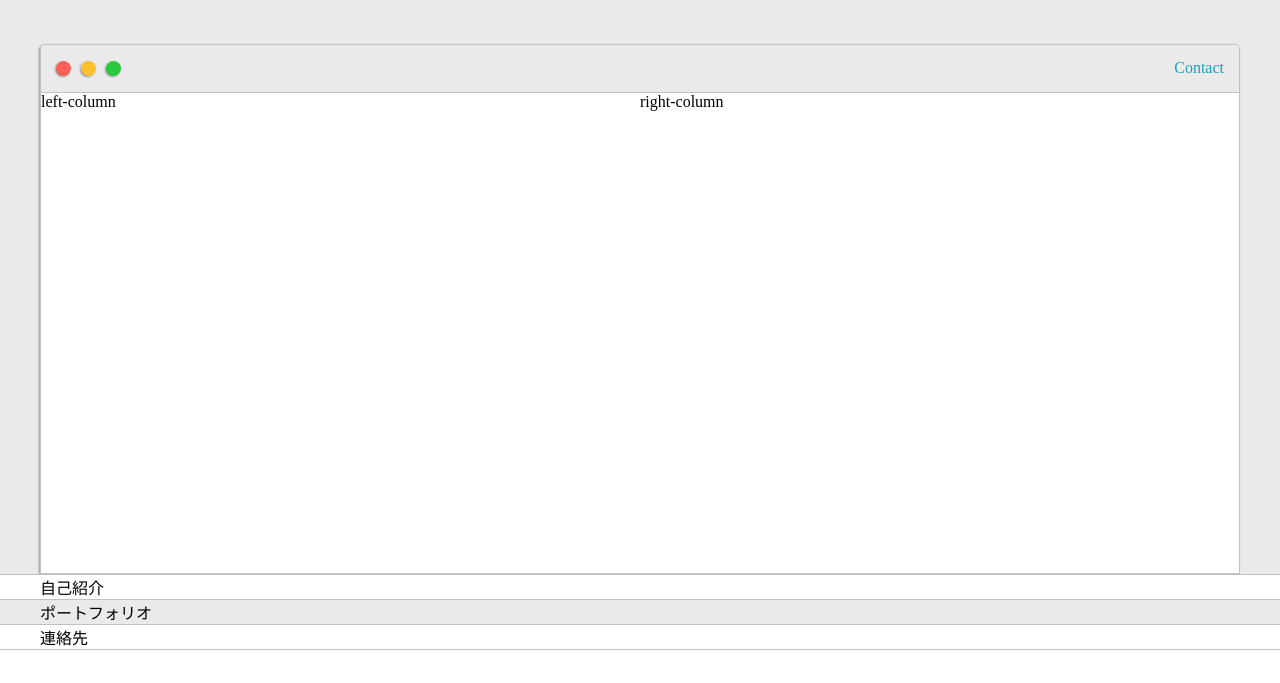
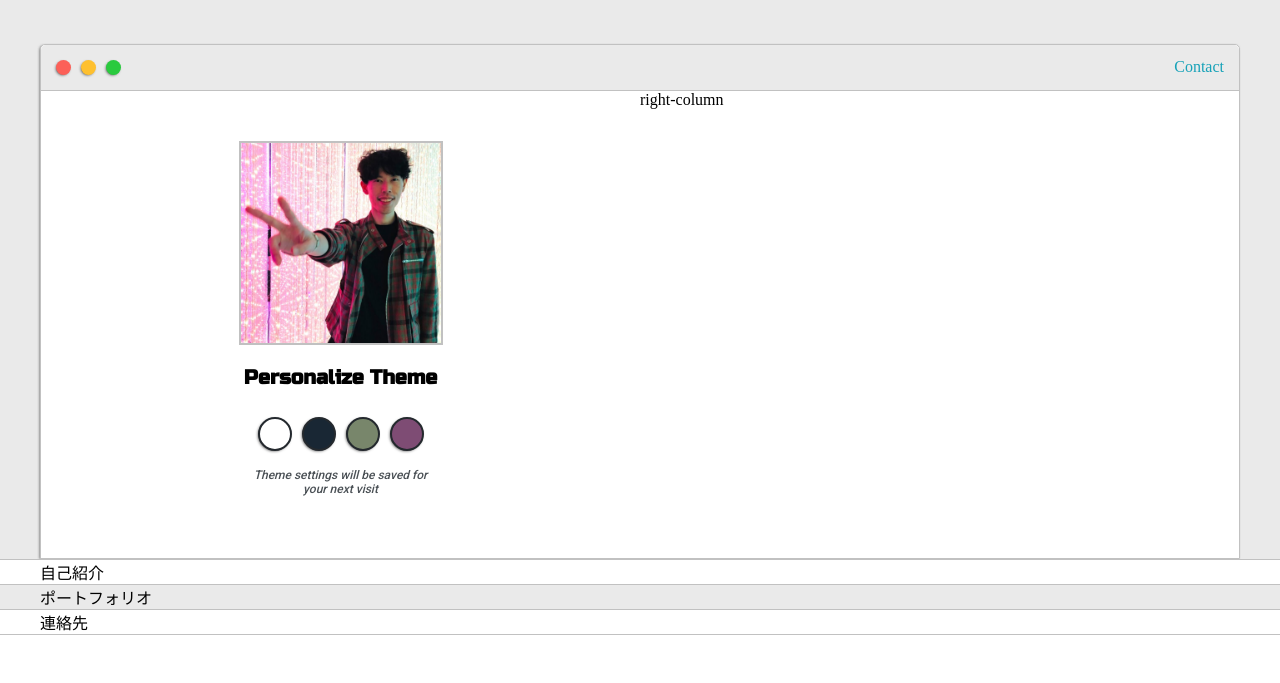
Before and after one commit to ks1590/my_portfolio_website, a plain HTML site: page index.html in a window 1280 px wide. Shown: the part 117-800 px from the top of the page. Drawn offline with Linux system fonts and the light colour scheme.

Commit message:
left-columnのデザイン作成

```diff
--- a/index.html
+++ b/index.html
@@ -28,7 +28,17 @@
           </div>
         </div>
         <div class="left-column">
-          left-column
+          <img id="profile_pic" src="images/self.jpg">
+          <h5 style="text-align: center; line-height: 0;">Personalize Theme</h5>
+
+          <div id="theme-options-wrapper">
+            <div id="light-mode" class="theme-dot"></div>
+            <div id="blue-mode" class="theme-dot"></div>
+            <div id="green-mode" class="theme-dot"></div>
+            <div id="purple-mode" class="theme-dot"></div>
+          </div>
+
+          <p id="settings-note">Theme settings will be saved for<br>your next visit</p>
         </div>
         <div class="right-column">
           right-column
--- a/style.css
+++ b/style.css
@@ -4,9 +4,13 @@
 :root {
   --mainColor:#eaeaea;
   --secondaryColor:#fff;
+
   --borderColor:#c1c1c1;
+
   --mainText:black;
   --secondaryText:#4b5156;
+
+  --themeDotBorder:#24292e;
 }
 
 body {
@@ -15,7 +19,7 @@ body {
   box-sizing: border-box;
 }
 
-h1 {
+h1,h5 {
   color: var(--mainText);
   font-family: 'Russo One', sans-serif;
 }
@@ -34,9 +38,8 @@ ul {
   list-style: none;
 }
 
-h1 {
-  font-size: 56px;
-}
+h1 { font-size: 56px;}
+h5 { font-size: 20px;}
 
 .s1 {
   background-color: var(--mainColor);
@@ -75,7 +78,6 @@ h1 {
 
   display: grid;
   grid-template-columns: 1fr 1fr;
-  grid-template-rows: 3em 30em;
   grid-template-areas:
     'nav-wrapper nav-wrapper'
     'left-column right-column'
@@ -120,8 +122,6 @@ h1 {
   background-color: #2ACA3E;
 }
 
-
-
 .browser-dot {
   background: black;
   height: 15px;
@@ -136,12 +136,67 @@ h1 {
 
 .left-column {
   grid-area: left-column;
+  padding-top: 50px;
+  padding-bottom: 50px;
+}
+
+#profile_pic {
+  display: block;
+  margin: 0 auto;
+  height: 200px;
+  width: 200px;
+  object-fit: cover;
+  border: 2px solid var(--borderColor);
+}
+
+.theme-dot {
+  height: 30px;
+  width: 30px;
+  background-color: black;
+  border-radius: 50%;
+  margin: 5px;
+  border: 2px solid var(--themeDotBorder);
+  cursor: pointer;
+
+  -webkit-box-shadow: -1px 1px 3px -1px rgba(0,0,0,0.75);
+  -moz-box-shadow: -1px 1px 3px -1px rgba(0,0,0,0.75);
+  box-shadow:  -1px 1px 3px -1px rgba(0,0,0,0.75);
+}
+
+#theme-options-wrapper {
+  display: flex;
+  justify-content: center;
 }
 
 .right-column {
   grid-area: right-column;
 }
 
+.theme-dot:hover {
+  border-width: 5px;
+}
+
+#light-mode {
+  background-color: #fff;
+}
+
+#blue-mode {
+  background-color: #192734;
+}
+
+#green-mode {
+  background-color: #78866b;
+}
+
+#purple-mode {
+  background-color: #7E4C74;
+}
+
+#settings-note {
+  font-size: 12px;
+  font-style: italic;
+  text-align: center;
+}
 
 @media screen and (max-width: 1200px) {
   .main-container {
```
Also changed, not shown: images/self.jpg (added), 1 other file.
